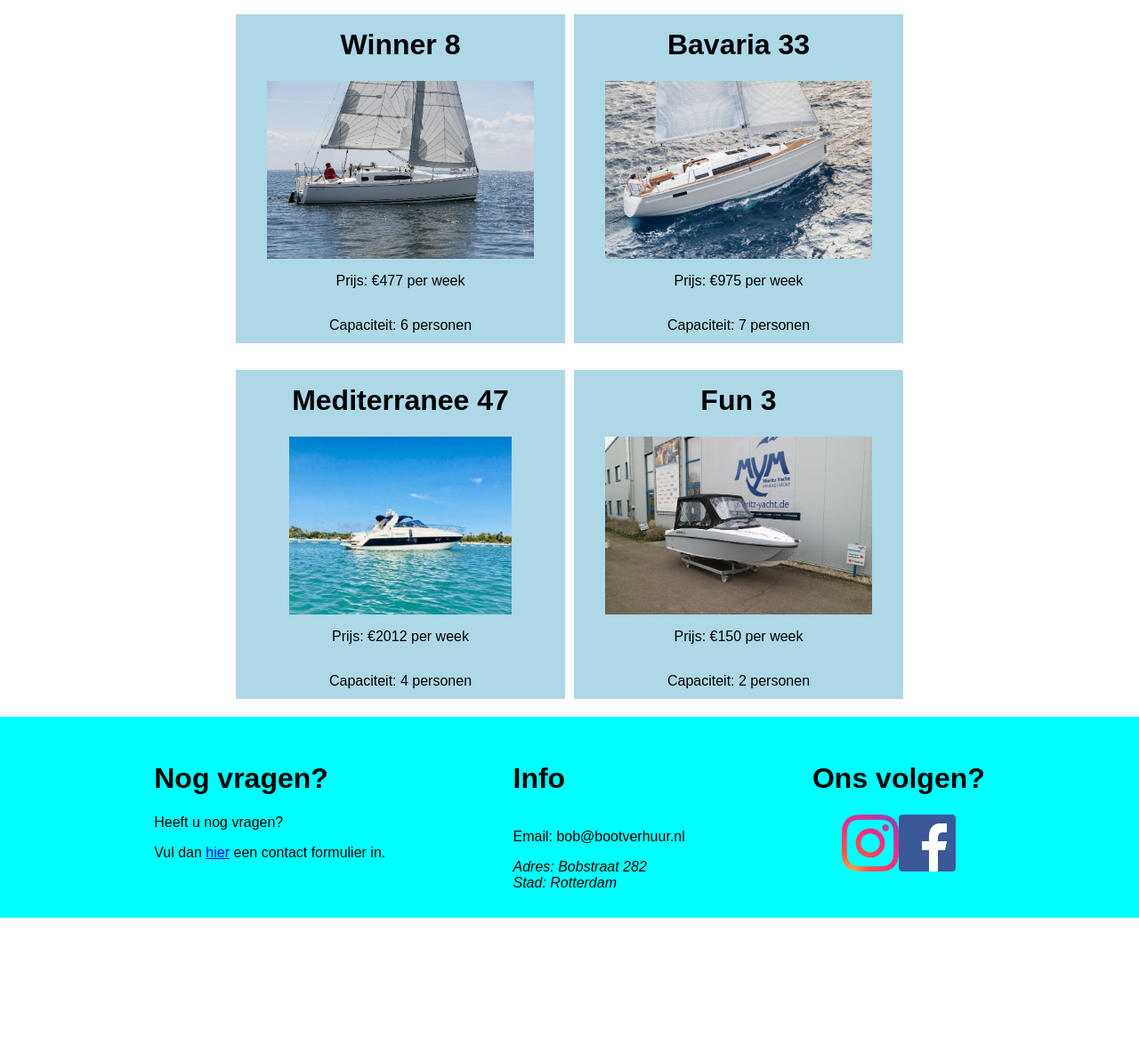
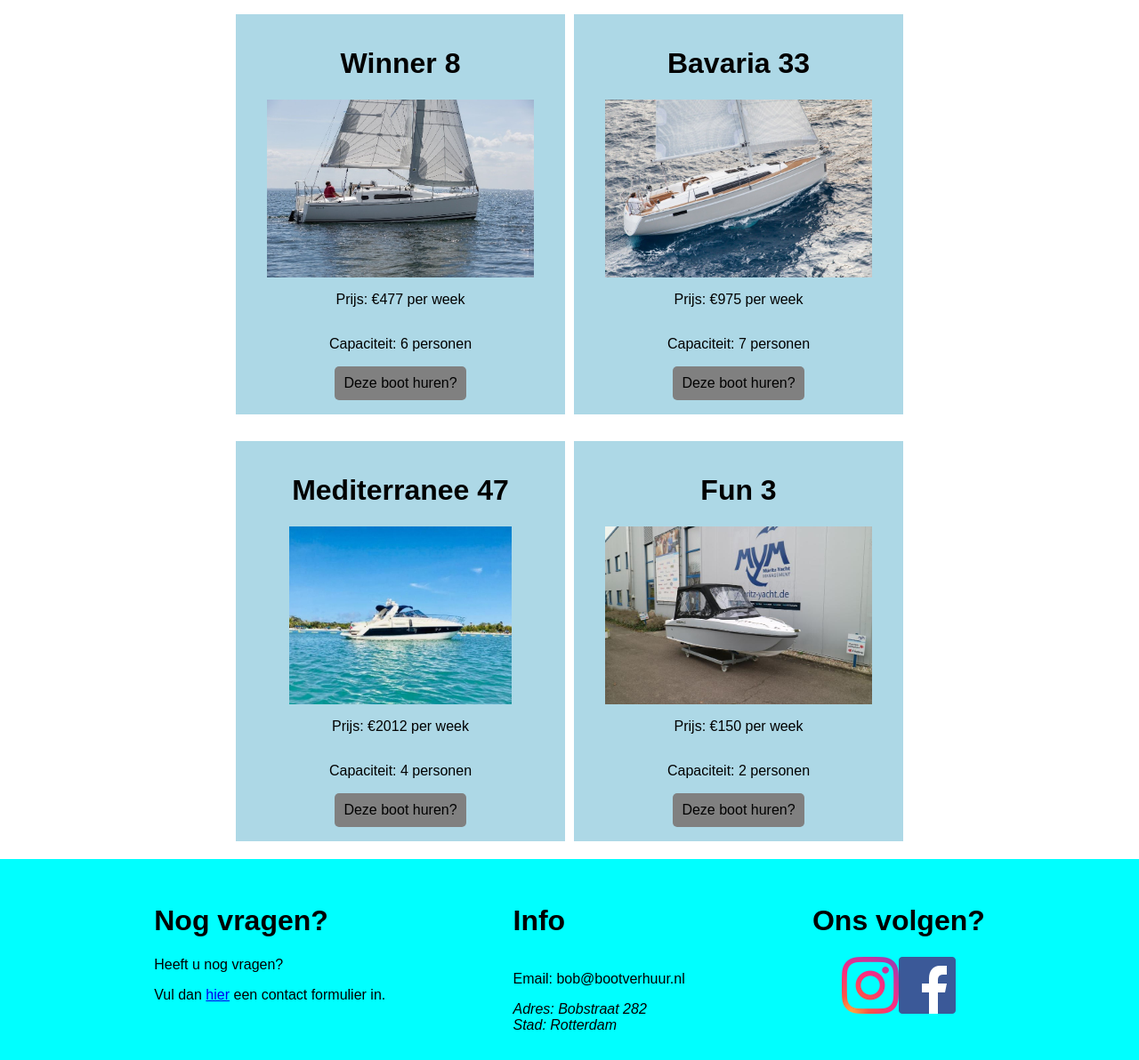
Before and after one commit to YannickWhorst/Bootverhuur-Bob, a PHP site: page /boothuren.php in a window 1280 px wide. Shown: the part 198-1390 px from the top of the page at 89% size. Before the commit the page ends 1230 px from the top, so only its background shows below. Run offline with PHP 8.4, Linux system fonts and the light colour scheme.

Commit message:
winner8 huren formulier toegevoegd

```diff
--- a/boothuren.php
+++ b/boothuren.php
@@ -23,24 +23,28 @@
             <img src="img/Winner-8.jpg" class="imgKleiner">
             <p>Prijs: €477 per week</p>
             <p>Capaciteit: 6 personen</p>
+            <a class="bootLink" href="winner8.php">Deze boot huren?</a>
         </div>
         <div class="bootblok">
             <h1>Bavaria 33</h1>
             <img src="img/Bavaria-33.jpg" class="imgKleiner">
             <p>Prijs: €975 per week</p>
             <p>Capaciteit: 7 personen</p>
+            <a class="bootLink" href="bavaria33.php">Deze boot huren?</a>
         </div>
         <div class="bootblok">
             <h1>Mediterranee 47</h1>
             <img src="img/mediterranee-47.jpg" class="imgKleiner">
             <p>Prijs: €2012 per week</p>
             <p>Capaciteit: 4 personen</p>
+            <a class="bootLink" href="mediterranee47.php">Deze boot huren?</a>
         </div>
         <div class="bootblok">
             <h1>Fun 3</h1>
             <img src="img/Fun-3.jpg" class="imgKleiner">
             <p>Prijs: €150 per week</p>
             <p>Capaciteit: 2 personen</p>
+            <a class="bootLink" href="fun3.php">Deze boot huren?</a>
         </div>
     </div>
 </div>
--- a/css/boothuren.css
+++ b/css/boothuren.css
@@ -14,7 +14,7 @@
 .bootblok{
     background-color: lightblue;
     width: 350px;
-    height: 350px;
+    height: 430px;
     display: flex;
     flex-direction: column;
     justify-content: center;
@@ -26,3 +26,15 @@
 .imgKleiner{
     height: 200px;
 }
+
+.bootLink{
+    text-decoration: none;
+    color: black;
+    background-color: gray;
+    padding: 10px;
+    border-radius: 5px;
+}
+
+.bootLink:hover{
+    background-color: rgba(128, 128, 128, 0.7);
+}
```
Also changed, not shown: css/huurFormulier.css (added, +9 -0 lines), huurFormulier.php (added, +32 -0 lines), winner8.php (added, +14 -0 lines), header.php (line endings or trailing spaces).
